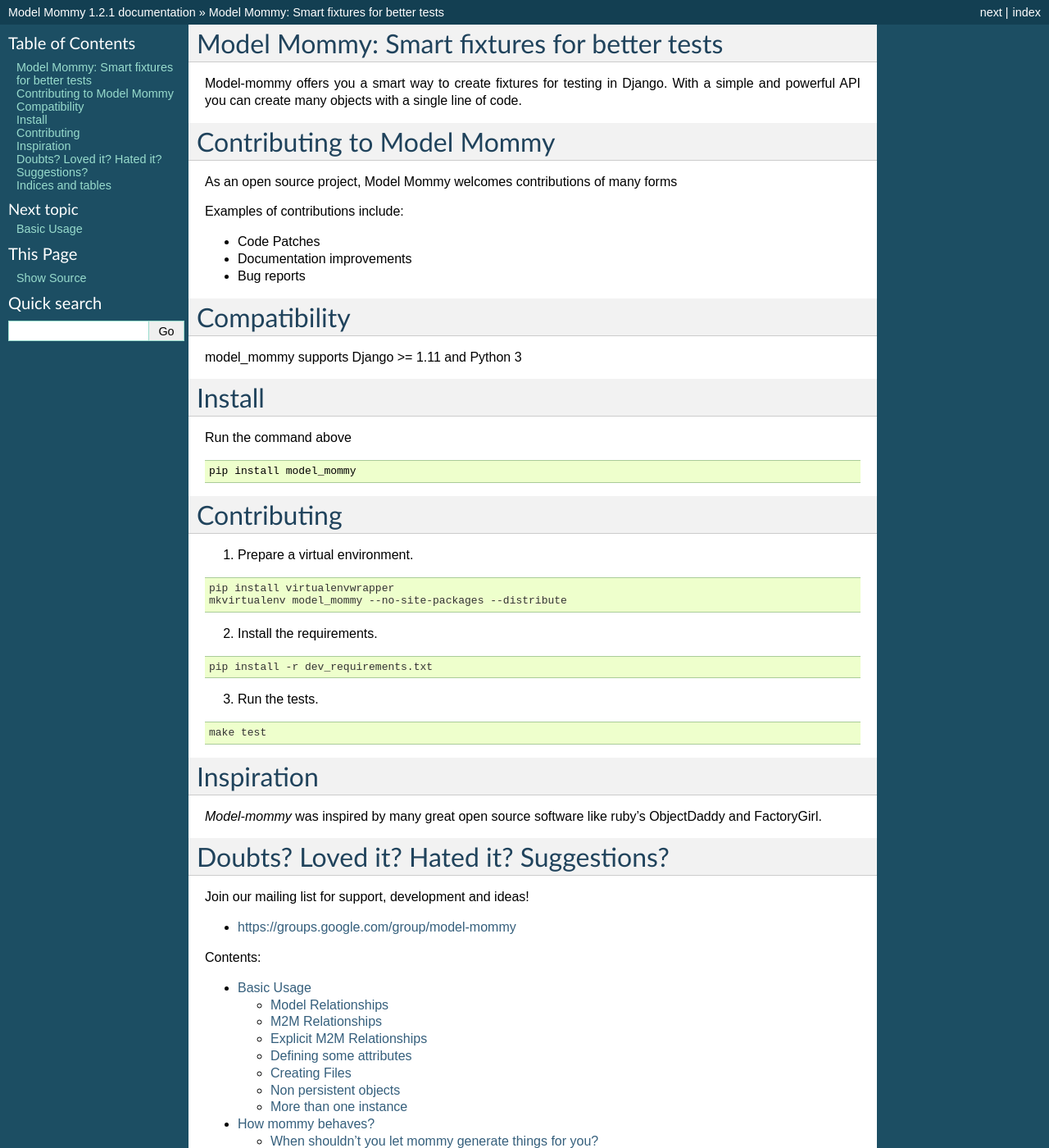
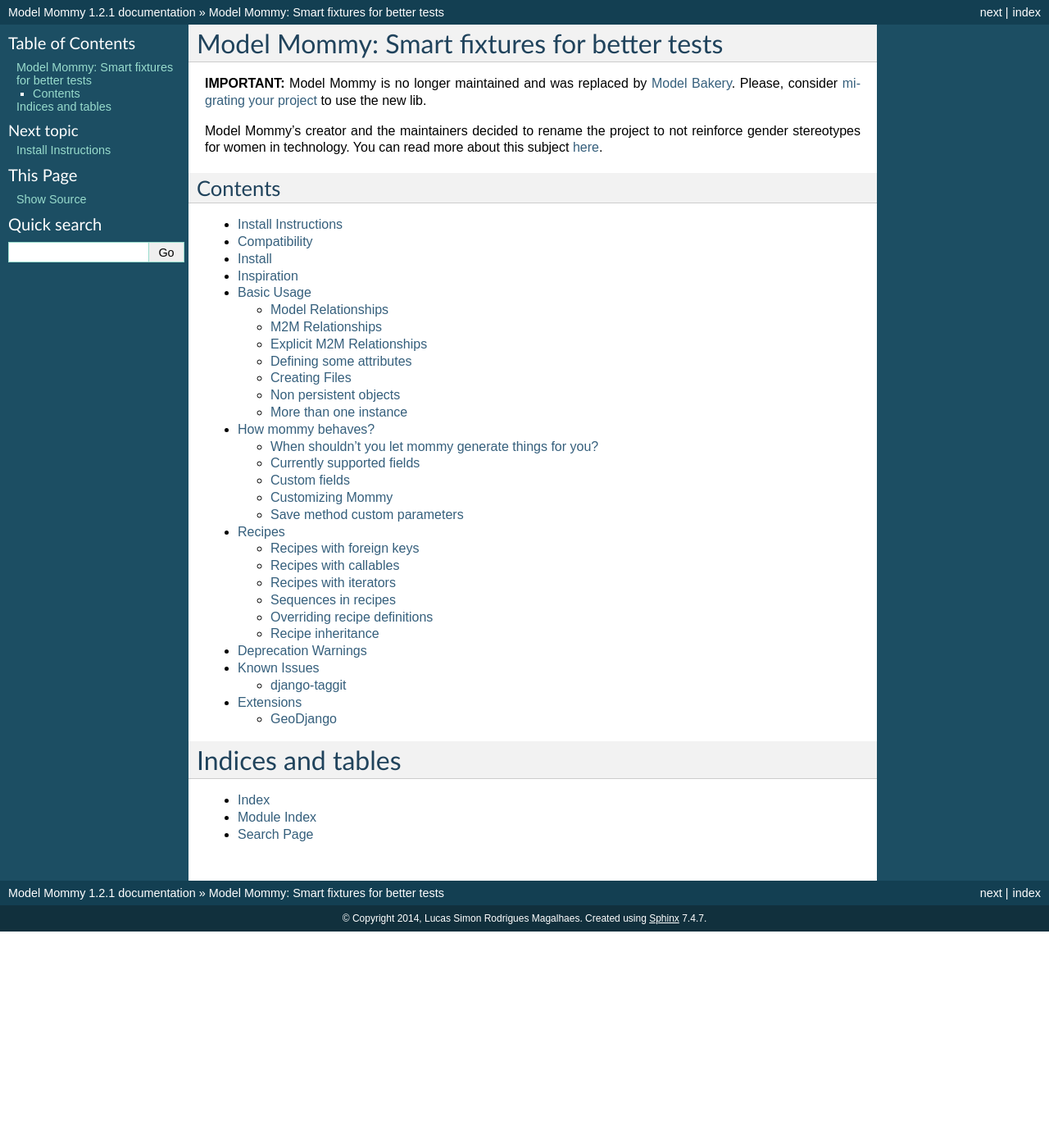
Before and after one commit to berinhard/model_mommy, a Sphinx documentation site: the page built from docs/source/index.rst, in a window 1280 px wide and 1400 px high. Shown: the whole window at 82% size. Built offline with Sphinx 7.4.7, drawn with Linux system fonts in a browser that asks for light colours.

Commit message:
Update the docs with deprecation warning

```diff
--- a/docs/source/index.rst
+++ b/docs/source/index.rst
@@ -1,75 +1,18 @@
 Model Mommy: Smart fixtures for better tests
 ============================================
 
-Model-mommy offers you a smart way to create fixtures for testing in Django.
-With a simple and powerful API you can create many objects with a single line of code.
+**IMPORTANT:** Model Mommy is no longer maintained and was replaced by `Model Bakery <https://pypi.org/project/model-bakery/>`_. Please, consider `migrating your project <https://model-bakery.readthedocs.io/en/latest/migrating_from_mommy.html>`_ to use the new lib.
+
+Model Mommy's creator and the maintainers decided to rename the project to not reinforce gender stereotypes for women in technology. You can read more about this subject `here <https://www.witi.com/articles/1017/How-Gender-Stereotypes-are-Still-Affecting-Women-in-Tech/>`_.
 
 
-Contributing to Model Mommy
-===========================
-
-As an open source project, Model Mommy welcomes contributions of many forms
-
-Examples of contributions include:
-
-* Code Patches
-* Documentation improvements
-* Bug reports
-
-
-Compatibility
-=============
-
-model_mommy supports Django >= 1.11 and Python 3
-
-Install
-=======
-
-Run the command above ::
-
-    pip install model_mommy
-
-Contributing
-============
-
-1. Prepare a virtual environment.
-
-.. code-block:: console
-
-    pip install virtualenvwrapper
-    mkvirtualenv model_mommy --no-site-packages --distribute
-
-2. Install the requirements.
-
-.. code-block:: console
-
-    pip install -r dev_requirements.txt
-
-3. Run the tests.
-
-.. code-block:: console
-
-    make test
-
-Inspiration
-===========
-
-*Model-mommy* was inspired by many great open source software like ruby's ObjectDaddy and FactoryGirl.
-
-
-Doubts? Loved it? Hated it? Suggestions?
-========================================
-
-Join our mailing list for support, development and ideas!
-
-*  https://groups.google.com/group/model-mommy
-
-
-Contents:
+Contents
+--------
 
 .. toctree::
    :maxdepth: 4
 
+   install
    basic_usage
    how_mommy_behaves
    recipes
@@ -78,9 +21,6 @@
    extensions
 
 
-
-
-
 Indices and tables
 ==================
 
```
Also changed, not shown: docs/source/install.rst (added, +22 -0 lines).
